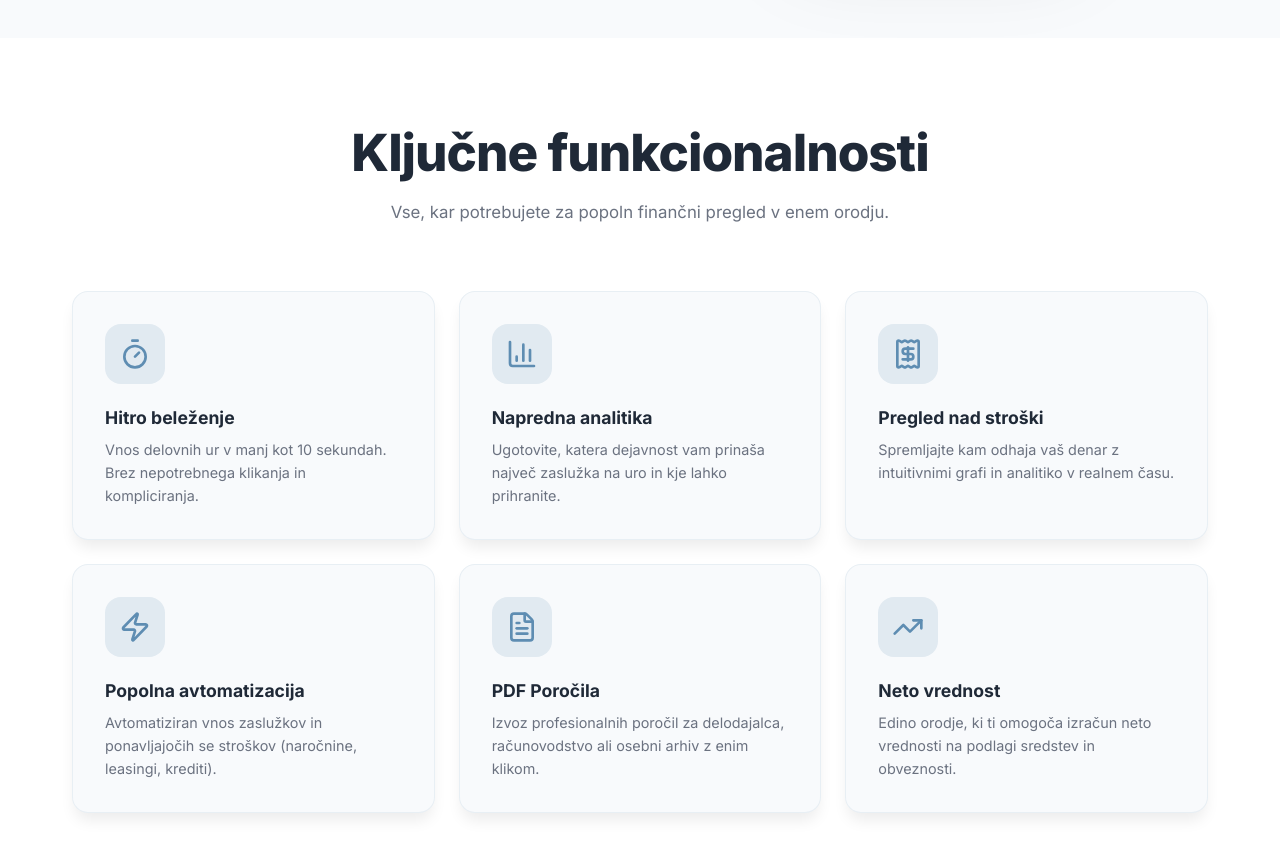
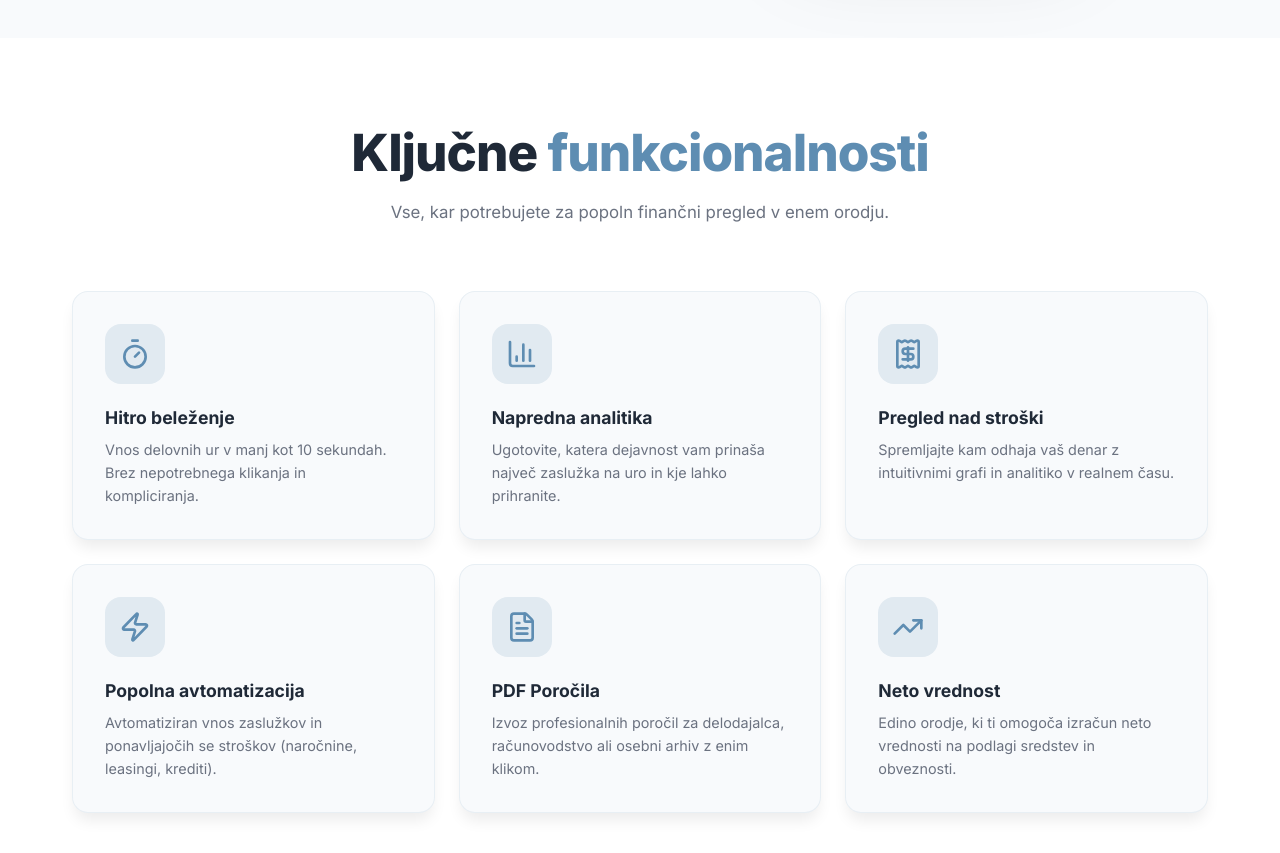
Before and after one commit to filipkolle/Landing-4P, a React (Vite) app: page / in a window 1280 px wide. Shown: the part 6220-7073 px from the top of the page. Built offline with nearby package versions, Linux system fonts and the light colour scheme.

Commit message:
style: highlight 'funkcionalnosti' in blue for visual consistency

```diff
--- a/src/components/FeaturesGrid.jsx
+++ b/src/components/FeaturesGrid.jsx
@@ -65,7 +65,7 @@ const FeaturesGrid = () => {
             viewport={{ once: true }}
             transition={{ duration: 0.6, ease: [0.19, 1, 0.22, 1] }}
           >
-            <h2>Ključne funkcionalnosti</h2>
+            <h2>Ključne <span className="highlight-blue">funkcionalnosti</span></h2>
             <p>Vse, kar potrebujete za popoln finančni pregled v enem orodju.</p>
           </motion.div>
         </div>
```
